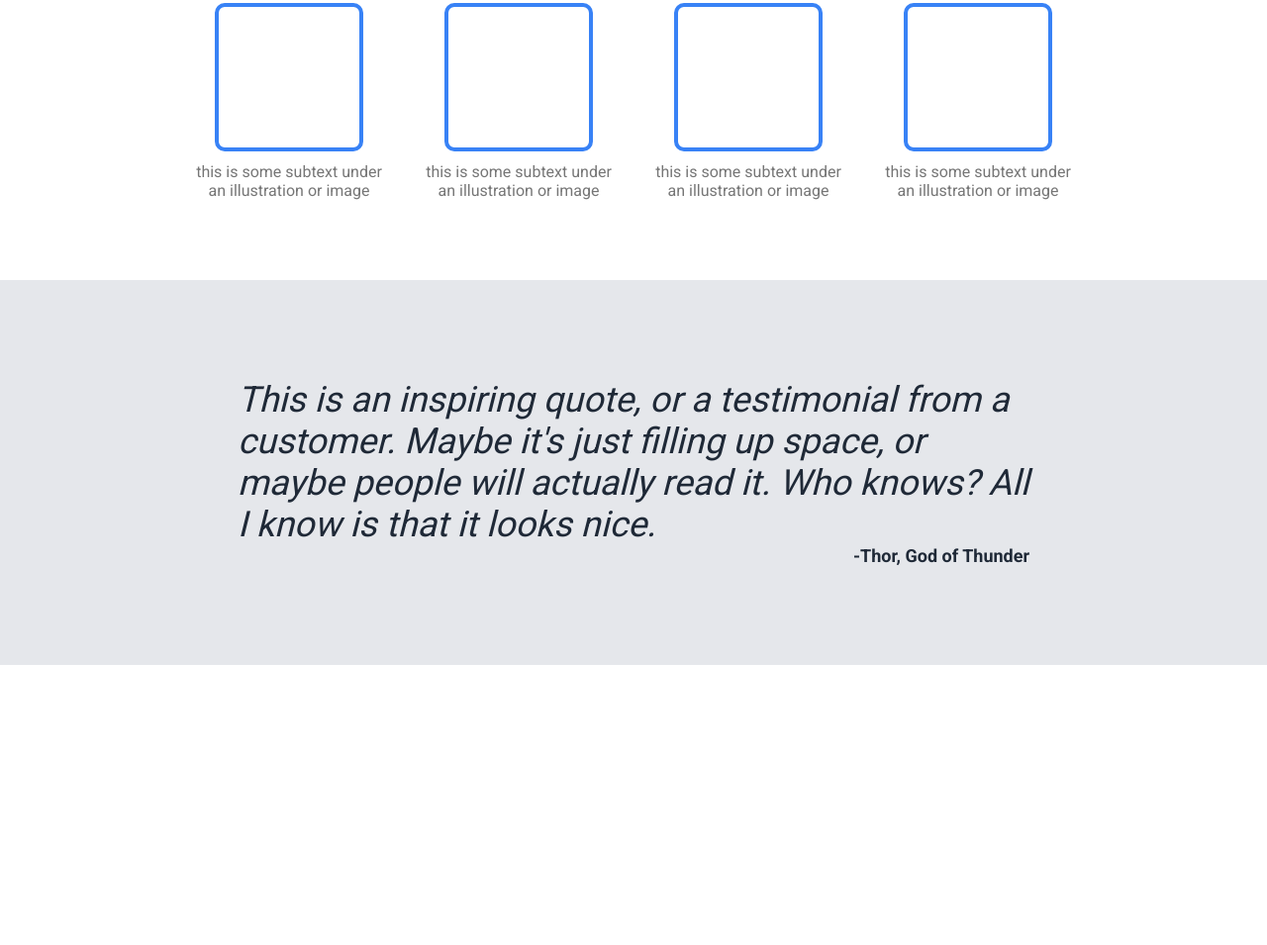
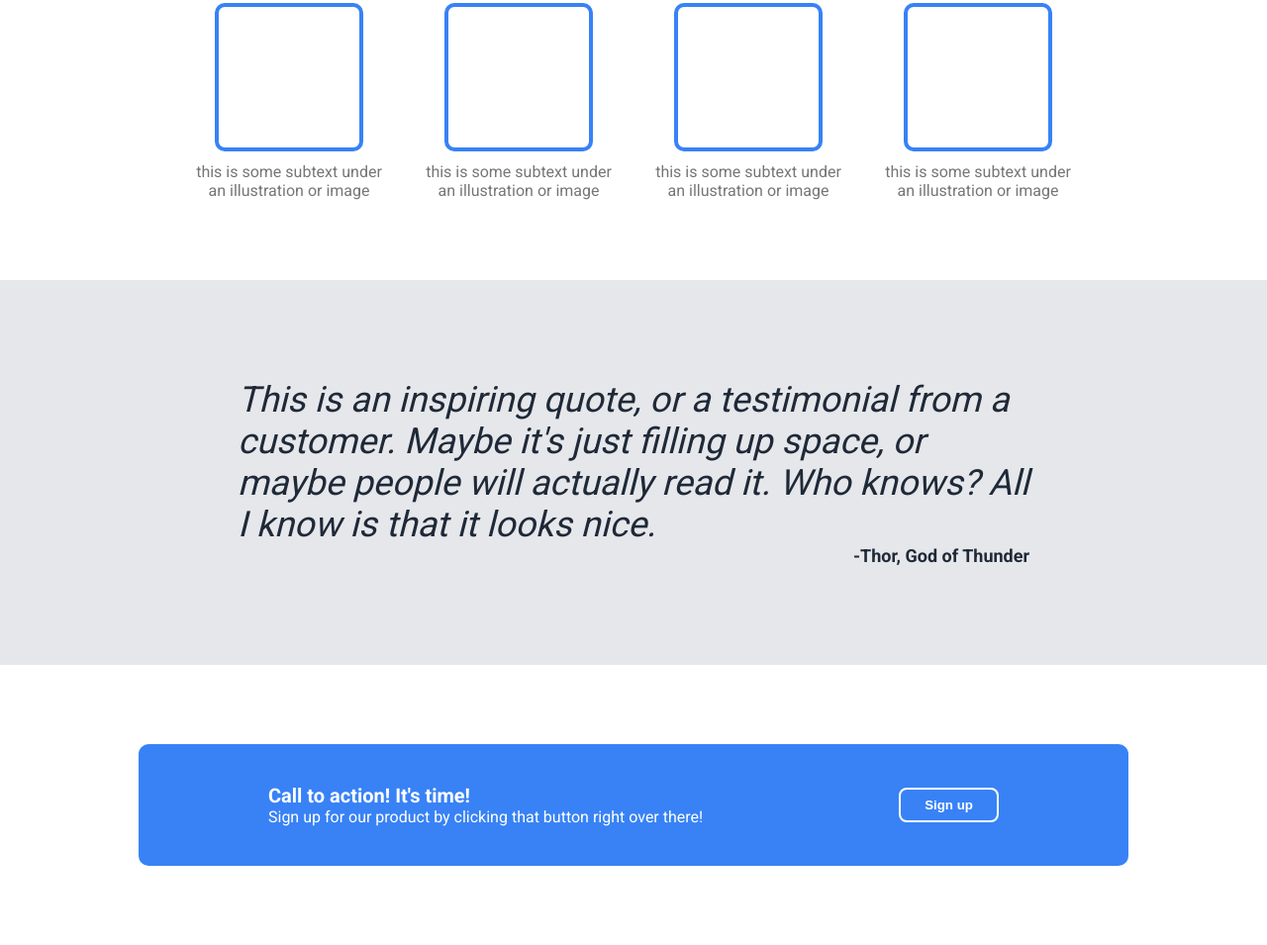
Before and after one commit to mrcdean16/landing-page, a plain HTML site: page index.html in a window 1280 px wide. Shown: the part 511-1466 px from the top of the page at 99% size. Before the commit the page ends 1183 px from the top, so only its background shows below. Drawn offline with Linux system fonts and the light colour scheme.

Commit message:
Added call to action section

```diff
--- a/index.html
+++ b/index.html
@@ -64,6 +64,15 @@
             </div>
         </div>
 
+        <div class="action-section">
+            <div class="action-container">
+                <div class="text-block">
+                    <div class="action-text">Call to action! It's time!</div>
+                    <div class="action-subtext">Sign up for our product by clicking that button right over there!</div>
+                </div>
+                <button class="action-signup">Sign up</button>
+            </div>
+        </div>
 
 
 
--- a/style.css
+++ b/style.css
@@ -165,7 +165,7 @@ button.signup {
     color: #1F2937;
     text-align:left;
     font-style:italic;
-    font-weight:300;
+    font-weight:light;
     padding: 100px;
     width:1000px;
 }
@@ -178,9 +178,44 @@ button.signup {
     font-style:normal;
 }
 
+.action-section {
+    display:flex;
+    justify-content:center;
+    align-items:center;
+}
 
+.action-container {
+    background-color: #3882F6;
+    padding: 40px;
+    margin: 80px;
+    max-width:1000px;
+    width: 100%;
+    display:flex;
+    justify-content: space-around;
+    align-items:center;
+    border-radius:10px;
+    gap: 16px;
+    color:white;
+}
 
+.text-block {
+    display:flex;
+    flex-direction:column;
+}
 
+.action-text {
+    font-weight:bold;
+    font-size: 20px;
+}
+
+.action-signup {
+    background-color:transparent;
+    padding: 8px 24px;
+    border: 2px solid white;
+    border-radius: 8px;
+    color:white;
+    font-weight:bold;
+}
 
 
 /* Modal styles (unrelated but kept for completeness) */
```
